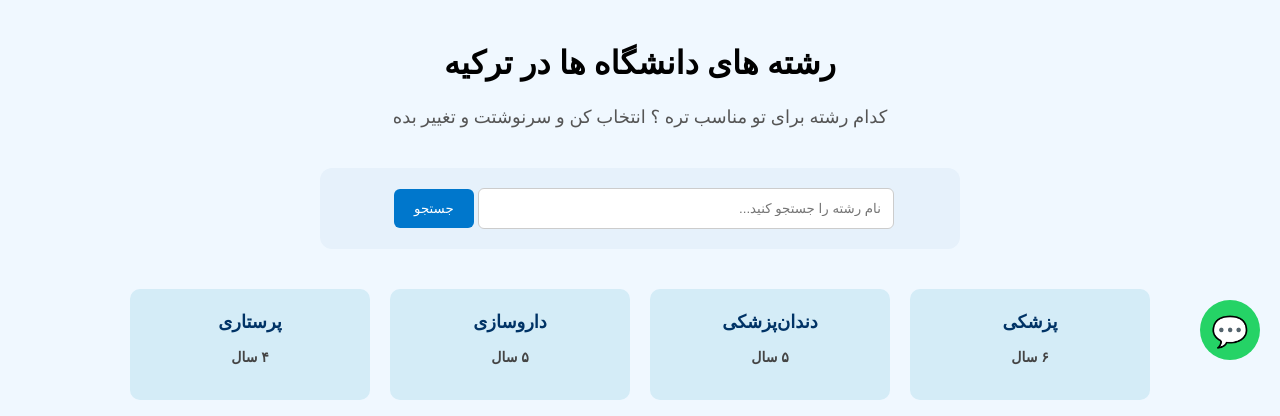
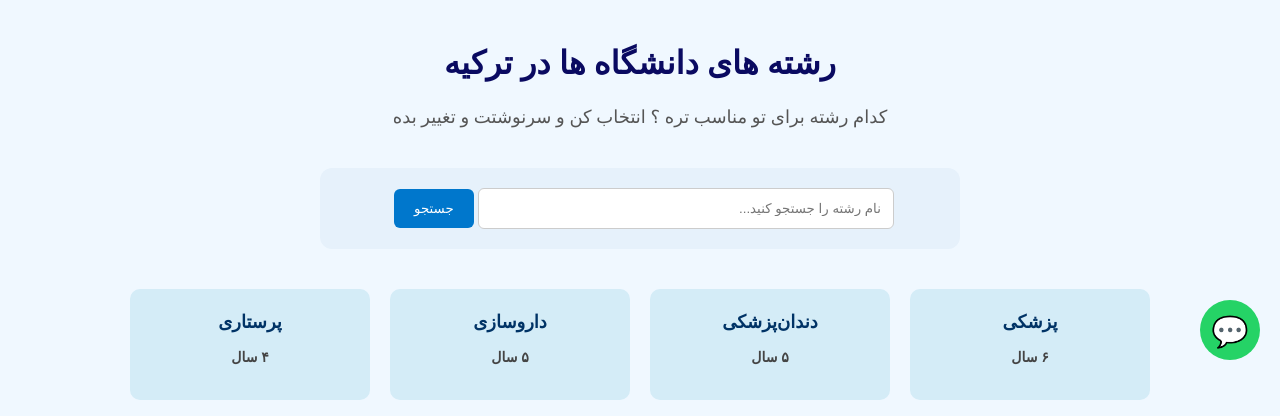
Before and after one commit to melikayar/uninfo, a Flask app: page /fa in a window 1280 px wide. Shown: the part 420-836 px from the top of the page. Run offline with Flask 3, Linux system fonts and the light colour scheme.

Commit message:
başlık rengi değiştirildi

```diff
--- a/Templates/index.farsi.html
+++ b/Templates/index.farsi.html
@@ -47,7 +47,7 @@
         </div>
     </header>
     <div style=" text-align: center; margin-top: 40px;">
-        <h1 style="font-size: 32px; color:black;">رشته های دانشگاه ها در ترکیه </h1>
+        <h1 style="font-size: 32px; color:rgb(10, 10, 97);">رشته های دانشگاه ها در ترکیه </h1>
         <p style="font-size: 18px; color:#555;">کدام رشته برای تو مناسب تره ؟ انتخاب کن و سرنوشتت و تغییر بده</p>
     </div>
 
--- a/Templates/index.html
+++ b/Templates/index.html
@@ -36,7 +36,6 @@
   <p style="font-size: 18px; color: #555;">Hangi Bölüm Sana Uygun? Ara, İncele, Karar Ver.</p>
 </div>
 
-
     <!-- ARAMA KUTUSU -->
     <div class="search-container">
         <form method="GET">
```
